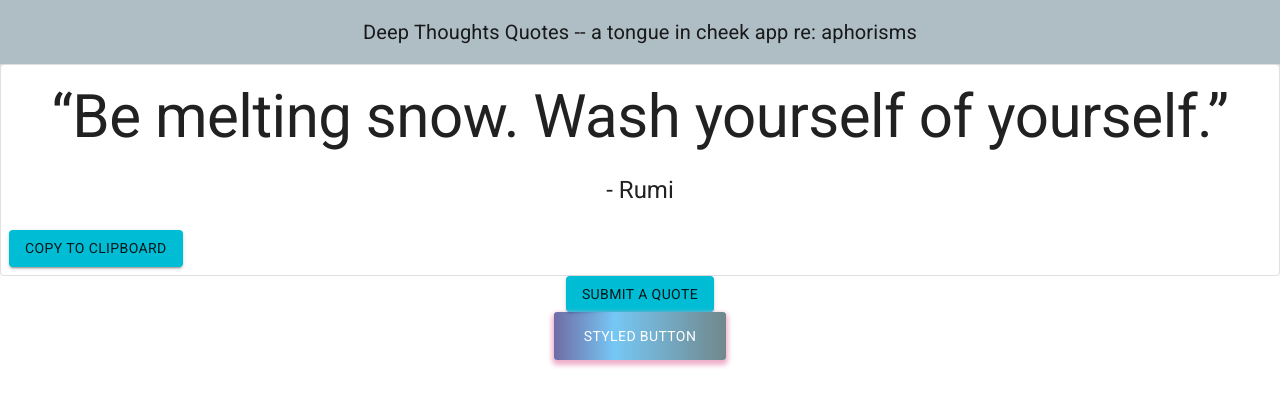
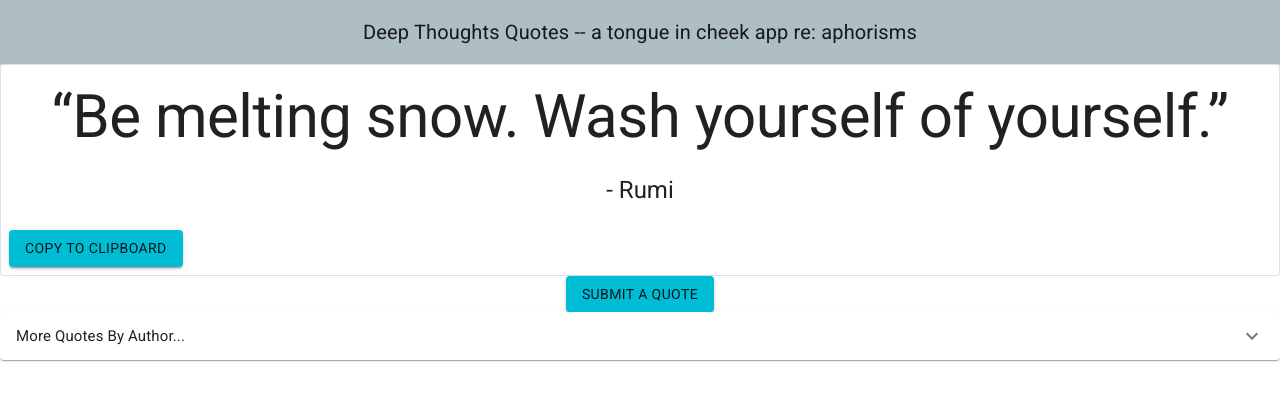
Before and after one commit to MichaelBurak/deep-thoughts-refactor, a React (Create React App) app: page / in a window 1280 px wide. Shown: the top 406 px of the page. Built offline with nearby package versions, Linux system fonts and the light colour scheme.

Commit message:
author quotes accordian skeleton

```diff
--- a/src/App.js
+++ b/src/App.js
@@ -5,8 +5,7 @@ import { ThemeProvider } from '@material-ui/styles';
 import QuoteAppBar from './components/QuoteAppBar';
 import DisplayedQuote from './components/DisplayedQuote';
 import SubmissionFormContainer from './components/SubmissionFormContainer'
-import SecondaryButton from './components/SecondaryButton';
-import smoke from './components/smoke.jpg'
+import AuthorQuotes from './components/AuthorQuotes';
 
 const theme = createMuiTheme({
   palette: {
@@ -21,29 +20,18 @@ const theme = createMuiTheme({
     }
   },
 
-  overrides: {
-    MuiCssBaseline: {
-      '@global': {
-        body: {
-          backgroundImage: `url(${smoke})`,
-        },
-      },
-    }
-  }
 });
 
 function App() {
   return (
-    <ThemeProvider theme={theme}>
     <div className="App">
-
+      <ThemeProvider theme={theme}>
       <QuoteAppBar/>
       <DisplayedQuote/>
       <SubmissionFormContainer/>
-      <SecondaryButton/>
-
+      <AuthorQuotes/>
+      </ThemeProvider>
     </div>
-    </ThemeProvider>
   )
 }
 
--- /dev/null
+++ b/src/components/AuthorQuotes.js
@@ -0,0 +1,41 @@
+import React from 'react';
+import { makeStyles } from '@material-ui/core/styles';
+import Accordion from '@material-ui/core/Accordion';
+import AccordionSummary from '@material-ui/core/AccordionSummary';
+import AccordionDetails from '@material-ui/core/AccordionDetails';
+import Typography from '@material-ui/core/Typography';
+import ExpandMoreIcon from '@material-ui/icons/ExpandMore';
+
+const useStyles = makeStyles((theme) => ({
+  root: {
+    width: '100%',
+  },
+  heading: {
+    fontSize: theme.typography.pxToRem(15),
+    fontWeight: theme.typography.fontWeightRegular,
+  },
+}));
+
+export default function AuthorQuotes() {
+  const classes = useStyles();
+
+  return (
+    <div className={classes.root}>
+      <Accordion>
+        <AccordionSummary
+          expandIcon={<ExpandMoreIcon />}
+          aria-controls="panel1a-content"
+          id="panel1a-header"
+        >
+          <Typography className={classes.heading}>More Quotes By Author...</Typography>
+        </AccordionSummary>
+        <AccordionDetails>
+          <Typography>
+            Lorem ipsum dolor sit amet, consectetur adipiscing elit. Suspendisse malesuada lacus ex,
+            sit amet blandit leo lobortis eget.
+          </Typography>
+        </AccordionDetails>
+      </Accordion>
+    </div>
+  );
+}
```
Also changed, not shown: src/components/smoke.jpg (deleted).
